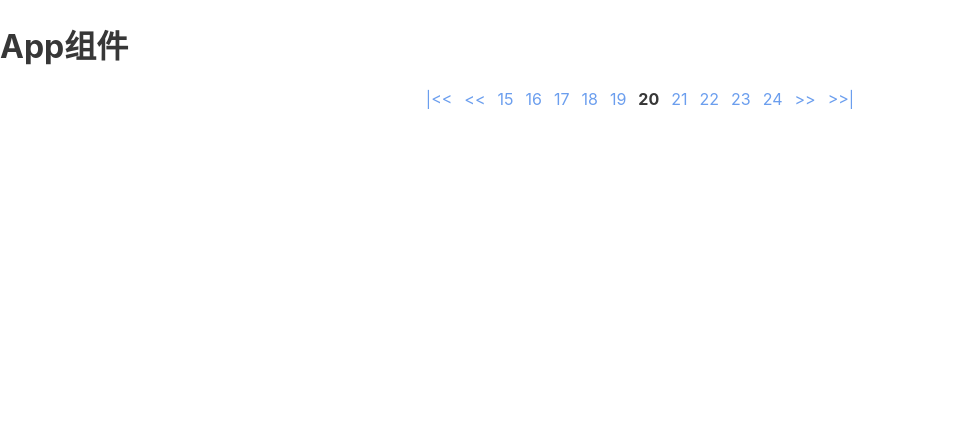
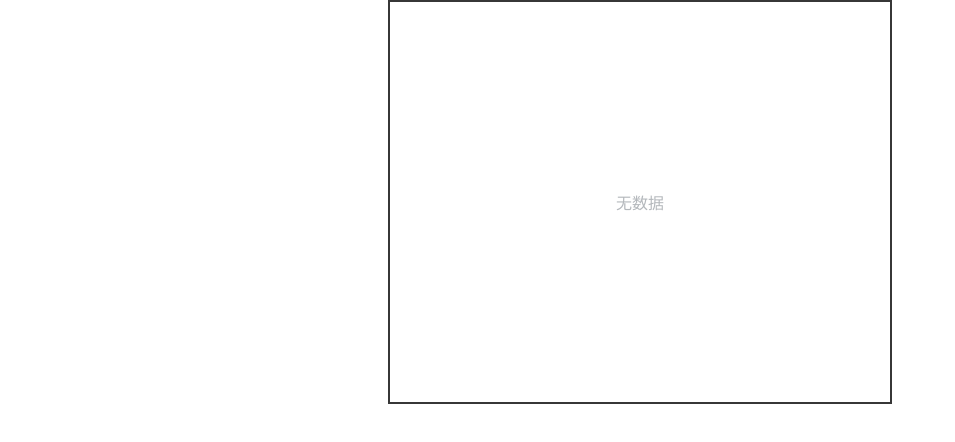
Before and after one commit to ErenJaegerKing/Vue, a Vue app in the folder vue/: page / in a window 1280 px wide. Shown: the top 442 px of the page, without its empty margins (0-955 px from the left). Built offline with nearby package versions, Linux system fonts and the light colour scheme; a small style sheet from the web is missing.

Commit message:
优化项目结构，实现无数据空白组件

```diff
--- a/vue/package.json
+++ b/vue/package.json
@@ -5,7 +5,8 @@
   "scripts": {
     "serve": "vue-cli-service serve",
     "build": "vue-cli-service build",
-    "lint": "vue-cli-service lint"
+    "lint": "vue-cli-service lint",
+    "test:Pager": "vue serve ./src/components/Pager/test.vue"
   },
   "dependencies": {
     "core-js": "^3.8.3",
@@ -17,9 +18,10 @@
     "@vue/cli-plugin-babel": "~5.0.0",
     "@vue/cli-plugin-eslint": "~5.0.0",
     "@vue/cli-service": "~5.0.0",
+    "@vue/cli-service-global": "^4.5.19",
     "eslint": "^7.32.0",
     "eslint-plugin-vue": "^8.0.3",
-    "less": "^4.2.0",
+    "less": "^4.1.2",
     "less-loader": "^7.3.0",
     "vue-template-compiler": "^2.6.14"
   },
--- a/vue/src/App.vue
+++ b/vue/src/App.vue
@@ -1,30 +1,24 @@
 <template>
-  <div>
-    <h1>App组件</h1>
-    <Pager :total="total" :current="current" @pageChange="handlePageChange" />
+  <div class="test-container">
+    <Empty />
   </div>
 </template>
 
 <script>
-import Pager from "./components/Pager";
-
+import Empty from "./components/Empty";
 export default {
   components: {
-    Pager,
-  },
-  data() {
-    return {
-      current: 20,
-      total: 302,
-    };
-  },
-  methods: {
-    handlePageChange(newPage) {
-      console.log(newPage);
-      this.current = newPage;
-    },
+    Empty,
   },
 };
 </script>
 
-<style scoped></style>
+<style scoped>
+.test-container {
+  width: 500px;
+  height: 400px;
+  border: 2px solid;
+  margin: 0 auto;
+  position: relative;
+}
+</style>
--- /dev/null
+++ b/vue/src/components/Empty/index.vue
@@ -0,0 +1,32 @@
+<template>
+  <div class="empty-container">
+    <icon type="wode" />
+    <p>{{ text }}</p>
+  </div>
+</template>
+
+<script>
+import Icon from "@/components/Icon";
+export default {
+  components: {
+    Icon,
+  },
+  props: {
+    text: {
+      type: String,
+      default: "无数据",
+    },
+  },
+};
+</script>
+
+<style scoped lang="less">
+@import "~@/styles/mixin.less";
+@import "~@/styles/var.less";
+
+.empty-container {
+  .self-center();
+   color: @gray;
+   text-align: center;
+}
+</style>
--- /dev/null
+++ b/vue/src/components/Empty/test.vue
@@ -0,0 +1,23 @@
+<template>
+  <div class="test-container">
+    <Empty />
+  </div>
+</template>
+
+<script>
+import Empty from "./";
+export default {
+  components: {
+    Empty,
+  },
+};
+</script>
+
+<style>
+.test-container {
+  width: 500px;
+  height: 400px;
+  border: 2px solid;
+  margin: 0 auto;
+}
+</style>
--- a/vue/src/components/Icon.vue
+++ b/vue/src/components/Icon/index.vue
@@ -8,6 +8,7 @@
   kaixin: "icon-henkaixin",
   wode: "icon-wode",
 };
+export const type = Object.keys(classMap);
 export default {
   props: {
     type: {
--- a/vue/src/components/Pager.vue
+++ /dev/null
@@ -1,118 +0,0 @@
-<template>
-  <div class="pager-container" v-if="pageNumebr > 1">
-    <a @click="handleClick(1)" :class="{ disabled: current === 1 }"
-      >|&lt;&lt;</a
-    >
-    <a @click="handleClick(current - 1)" :class="{ disabled: current === 1 }"
-      >&lt;&lt;</a
-    >
-    <a
-      @click="handleClick(n)"
-      v-for="(n, i) in numbers"
-      :key="i"
-      :class="{ active: n === current }"
-    >
-      {{ n }}
-    </a>
-    <a
-      @click="handleClick(current + 1)"
-      :class="{ disabled: current === pageNumebr }"
-      >&gt;&gt;</a
-    >
-    <a
-      @click="handleClick(pageNumebr)"
-      :class="{ disabled: current === pageNumebr }"
-      >&gt;&gt;|</a
-    >
-  </div>
-</template>
-
-<style lang="less" scoped>
-@import "../styles/var.less";
-.pager-container {
-  display: flex;
-  justify-content: center;
-  margin: 20px 0;
-  a {
-    color: @primary;
-    margin: 0 6px;
-    cursor: pointer;
-    &.disabled {
-      color: @lightWords;
-      cursor: not-allowed;
-    }
-    &.active {
-      color: @words;
-      font-weight: bold;
-      cursor: pointer;
-    }
-  }
-}
-</style>
-
-<script>
-export default {
-  props: {
-    current: {
-      type: Number,
-      default: 1,
-    },
-    total: {
-      type: Number,
-      default: 0,
-    },
-    limit: {
-      type: Number,
-      default: 10,
-    },
-    visibleNumber: {
-      type: Number,
-      default: 10,
-    },
-  },
-  computed: {
-    // 总页数
-    pageNumebr() {
-      return Math.ceil(this.total / this.limit);
-    },
-    // 得到显示的最小数字
-    visibleMin() {
-      let min = this.current - Math.floor(this.visibleNumber / 2);
-      if (min < 1) {
-        min = 1;
-      }
-      return min;
-    },
-    // 得到显示的最小数字
-    visibleMax() {
-      let max = this.visibleMin + this.visibleNumber - 1;
-      if (max > this.pageNumebr) {
-        max = this.pageNumebr;
-      }
-      return max;
-    },
-    numbers() {
-      let nums = [];
-      for (let i = this.visibleMin; i <= this.visibleMax; i++) {
-        nums.push(i);
-      }
-      return nums;
-    },
-  },
-  methods: {
-    handleClick(newPage) {
-      if (newPage < 1) {
-        newPage = 1;
-      }
-      if (newPage > this.pageNumebr) {
-        newPage = this.pageNumebr;
-      }
-      if (newPage === this.current) {
-        return;
-      }
-      // 抛出一个事件
-      this.$emit("pageChange", newPage);
-    },
-  },
-};
-</script>
--- /dev/null
+++ b/vue/src/styles/mixin.less
@@ -0,0 +1,7 @@
+
+.self-center {
+  position: absolute;
+  left: 50%;
+  top: 50%;
+  transform: translate(-50%, -50%);
+}
```
Also changed, not shown: vue/src/components/Pager/index.vue (added, +118 -0 lines), vue/src/components/Pager/test.vue (added, +30 -0 lines), vue/src/BK/App.1.vue (renamed from vue/src/App/App.1.vue), vue/src/components/Avatar/index.vue (renamed from vue/src/components/Avatar.vue), 1 other file (tests, documents, lock files or other folders).
